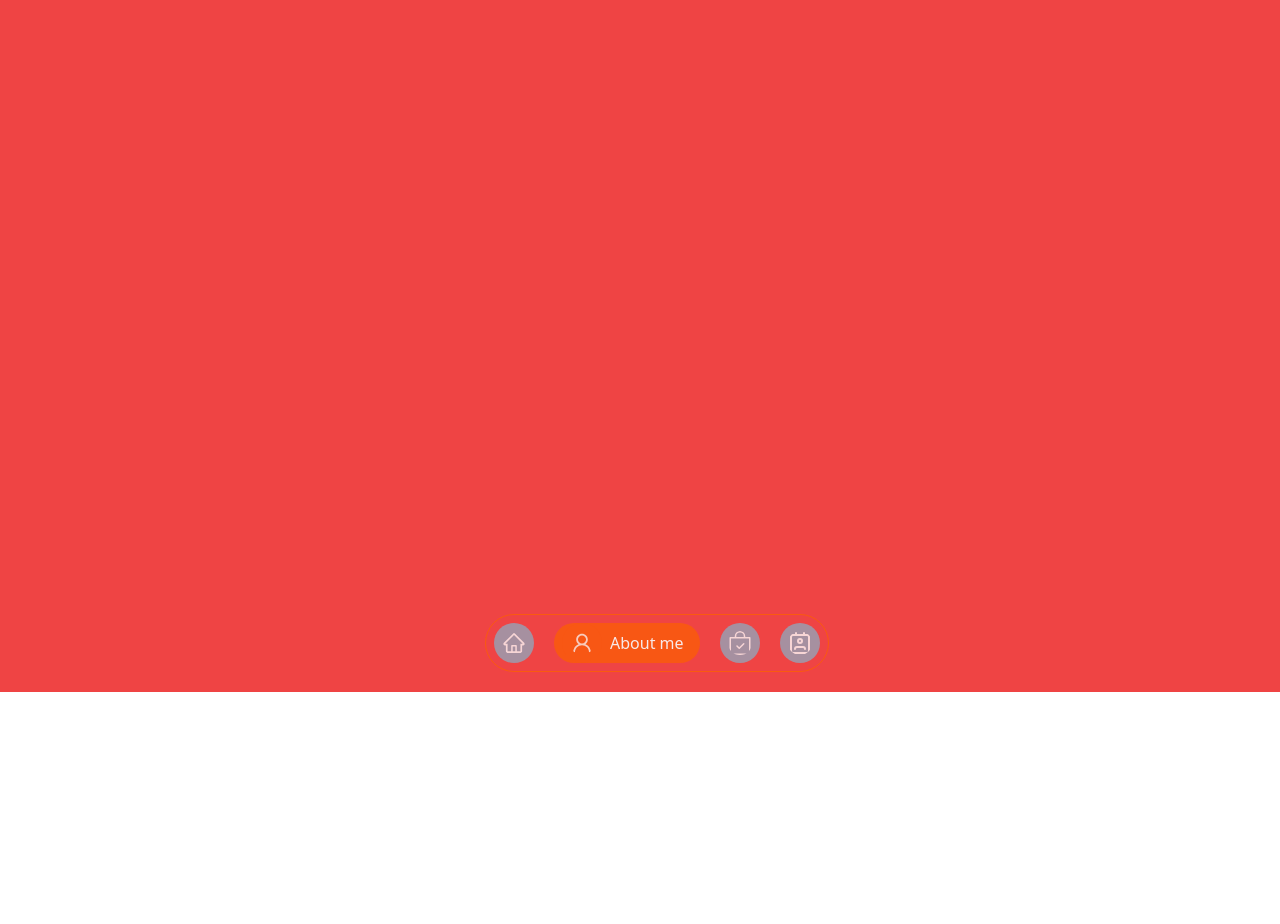
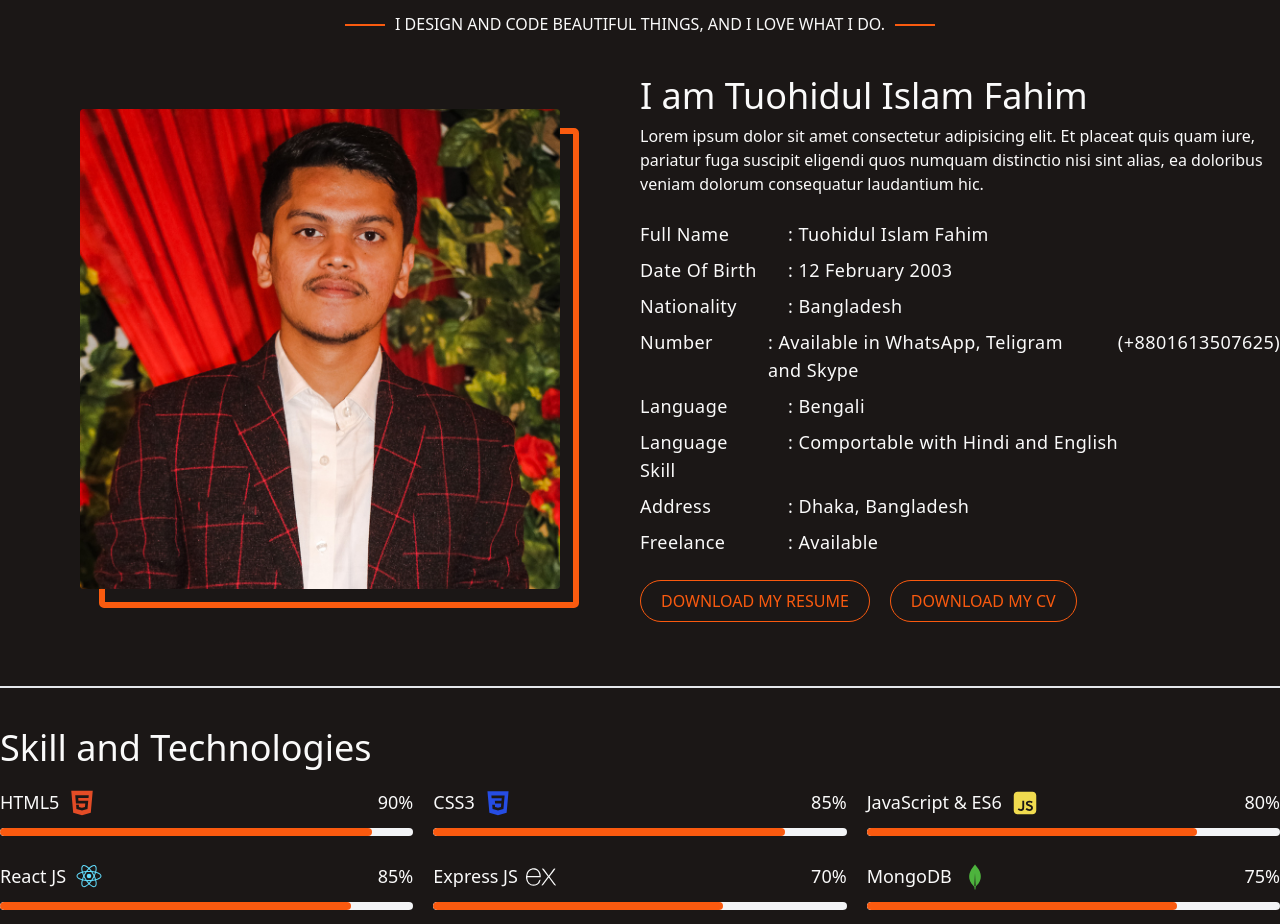
Before and after one commit to FahimDeveloper/My_portfolio, a React (Vite) app: page /about in a window 1280 px wide. Shown: the part 108-1032 px from the top of the page. Before the commit the page ends 800 px from the top, so only its background shows below. Built offline with nearby package versions, Linux system fonts and the light colour scheme.

Commit message:
create about page and add my information with skill

```diff
--- a/package.json
+++ b/package.json
@@ -10,11 +10,12 @@
         "preview": "vite preview"
     },
     "dependencies": {
+        "@react-icons/all-files": "^4.1.0",
         "localforage": "^1.10.0",
         "match-sorter": "^6.3.1",
         "react": "^18.2.0",
         "react-dom": "^18.2.0",
-        "react-icons": "^4.9.0",
+        "react-icons": "^4.10.1",
         "react-router-dom": "^6.13.0",
         "react-type-animation": "^3.1.0",
         "sort-by": "^1.2.0"
--- a/src/components/Title.jsx
+++ b/src/components/Title.jsx
@@ -1,9 +1,10 @@
 
 
-const Title = () => {
+const Title = ({ title, mainTitle, subTitle }) => {
     return (
-        <div>
-
+        <div className="text-center uppercase">
+            <h2 className="text-5xl font-bold mb-2">{title} <span className="text-primary">{mainTitle}</span></h2>
+            <span className="subTitle relative">{subTitle}</span>
         </div>
     );
 };
--- a/src/components/ToggleTheme.jsx
+++ b/src/components/ToggleTheme.jsx
@@ -4,7 +4,7 @@ import { BsSun, BsMoonStars } from "react-icons/bs";
 const ToggleTheme = () => {
     const { isDarkMode, toggleTheme } = useTheme()
     return (
-        <div onClick={toggleTheme} className='absolute cursor-pointer transition right-8 top-10 border border-primary p-2 rounded-full'>
+        <div onClick={toggleTheme} className='fixed cursor-pointer transition right-8 top-10 border border-primary p-2 rounded-full'>
             <div className='text-xl'>
                 {
                     isDarkMode ? <BsSun />
--- /dev/null
+++ b/src/hooks/usePageTitle.jsx
@@ -0,0 +1,11 @@
+import { } from 'react';
+
+const usePageTitle = () => {
+    return (
+        <div>
+
+        </div>
+    );
+};
+
+export default usePageTitle;
--- a/src/index.css
+++ b/src/index.css
@@ -77,3 +77,35 @@ body {
 .outLineBtn:hover {
     @apply bg-primary text-zinc-100 transition-all ease-in-out
 }
+
+.subTitle::after {
+    content: '';
+    position: absolute;
+    width: 40px;
+    height: 2px;
+    background-color: #fa5b0f;
+    top: 50%;
+    right: -50px;
+}
+
+.subTitle::before {
+    content: '';
+    position: absolute;
+    width: 40px;
+    height: 2px;
+    background-color: #fa5b0f;
+    top: 50%;
+    left: -50px;
+}
+
+.my-pic::after {
+    content: '';
+    position: absolute;
+    width: 100%;
+    height: 100%;
+    left: 4%;
+    top: 4%;
+    z-index: -1;
+    border-radius: 5px;
+    border: 6px solid #fa5b0f;
+}
--- a/src/pages/About/About.jsx
+++ b/src/pages/About/About.jsx
@@ -1,9 +1,23 @@
+import Title from "../../components/Title";
+import ToggleTheme from "../../components/ToggleTheme";
+import useTheme from "../../hooks/useTheme";
+import AboutMe from "./Components/AboutMe/AboutMe";
+import MySkill from "./Components/MySkill/MySkill";
 
 
 const About = () => {
+    const { isDarkMode } = useTheme();
     return (
-        <div className="bg-red-500 h-screen">
-            about
+        <div className={`py-16 ${isDarkMode ? 'bg-dark text-zinc-50' : 'bg-zinc-50'} min-h-screen`}>
+            <div className="container mx-auto">
+                <ToggleTheme />
+                <Title title={`about`} mainTitle={`me`} subTitle={`I DESIGN AND CODE BEAUTIFUL THINGS, AND I LOVE WHAT I DO.`} />
+                <div className="">
+                    <AboutMe />
+                    <hr className="border" />
+                    <MySkill />
+                </div>
+            </div>
         </div>
     );
 };
--- /dev/null
+++ b/src/pages/About/Components/AboutMe/AboutMe.jsx
@@ -0,0 +1,35 @@
+
+import myPhoto from "../../../../assets/fahim.jpg"
+import Information from './Information';
+
+const AboutMe = () => {
+    return (
+        <div className='pt-10 pb-16 grid grid-cols-2 items-center'>
+            <div className='my-pic relative z-10 w-3/4 mx-auto'>
+                <img src={myPhoto} className='w-full h-full rounded' alt="my picture" />
+            </div>
+            <div className='space-y-6'>
+                <div className='space-y-2'>
+                    <h2 className='text-4xl'>I am Tuohidul Islam Fahim</h2>
+                    <p>Lorem ipsum dolor sit amet consectetur adipisicing elit. Et placeat quis quam iure, pariatur fuga suscipit eligendi quos numquam distinctio nisi sint alias, ea doloribus veniam dolorum consequatur laudantium hic.</p>
+                </div>
+                <div className='space-y-2'>
+                    <Information title={`full name`} info={`Tuohidul Islam Fahim`} />
+                    <Information title={`date of birth`} info={`12 February 2003`} />
+                    <Information title={`nationality`} info={`Bangladesh`} />
+                    <div className='flex gap-5 text-lg tracking-wide'><p className='font-medium w-32 capitalize'>number</p>: Available in WhatsApp, Teligram and Skype<a href='tel:+8801613507625'>(+8801613507625)</a></div>
+                    <Information title={`language`} info={`Bengali`} />
+                    <Information title={`language skill`} info={`Comportable with Hindi and English`} />
+                    <Information title={`address`} info={`Dhaka, Bangladesh`} />
+                    <Information title={`freelance`} info={`Available`} />
+                </div>
+                <div className='flex items-center gap-5'>
+                    <button className='outLineBtn'>download my resume</button>
+                    <button className='outLineBtn'>download my cv</button>
+                </div>
+            </div>
+        </div>
+    );
+};
+
+export default AboutMe;
--- /dev/null
+++ b/src/pages/About/Components/AboutMe/Information.jsx
@@ -0,0 +1,9 @@
+
+
+const Information = ({ title, info }) => {
+    return (
+        <div className='flex gap-5 text-lg tracking-wide'><p className='font-medium w-32 capitalize'>{title}</p>: {info}</div>
+    );
+};
+
+export default Information;
--- /dev/null
+++ b/src/pages/About/Components/MySkill/MySkill.jsx
@@ -0,0 +1,59 @@
+import { AiFillHtml5 } from "react-icons/ai";
+import { DiCss3 } from "react-icons/di";
+import { RiJavascriptFill } from "react-icons/ri";
+import { BiLogoReact, BiLogoMongodb } from "react-icons/bi";
+import { SiExpress } from "react-icons/si";
+
+const MySkill = () => {
+    return (
+        <div className="py-10 space-y-5">
+            <h3 className="text-4xl font-medium">Skill and Technologies</h3>
+            <div className="grid grid-cols-3 gap-5">
+                <div className="space-y-2">
+                    <div className="flex justify-between font-medium text-lg">
+                        <p className="flex gap-2">HTML5 <AiFillHtml5 className="text-3xl text-[#e34c26]" /></p>
+                        <p>90%</p>
+                    </div>
+                    <progress className="progress progress-primary bg-gray-100 w-full" value={90} max="100"></progress>
+                </div>
+                <div className="space-y-2">
+                    <div className="flex justify-between font-medium text-lg">
+                        <p className="flex gap-2">CSS3 <DiCss3 className="text-3xl text-[#264de4]" /></p>
+                        <p>85%</p>
+                    </div>
+                    <progress className="progress progress-primary bg-gray-100 w-full" value={85} max="100"></progress>
+                </div>
+                <div className="space-y-2">
+                    <div className="flex justify-between font-medium text-lg">
+                        <p className="flex gap-2">JavaScript & ES6 <RiJavascriptFill className="text-3xl text-[#F0DB4F]" /></p>
+                        <p>80%</p>
+                    </div>
+                    <progress className="progress progress-primary bg-gray-100 w-full" value={80} max="100"></progress>
+                </div>
+                <div className="space-y-2">
+                    <div className="flex justify-between font-medium text-lg">
+                        <p className="flex gap-2">React JS <BiLogoReact className="text-3xl text-[#61DBFB]" /></p>
+                        <p>85%</p>
+                    </div>
+                    <progress className="progress progress-primary bg-gray-100 w-full" value={85} max="100"></progress>
+                </div>
+                <div className="space-y-2">
+                    <div className="flex justify-between font-medium text-lg">
+                        <p className="flex gap-2">Express JS <SiExpress className="text-3xl" /></p>
+                        <p>70%</p>
+                    </div>
+                    <progress className="progress progress-primary bg-gray-100 w-full" value={70} max="100"></progress>
+                </div>
+                <div className="space-y-2">
+                    <div className="flex justify-between font-medium text-lg">
+                        <p className="flex gap-2">MongoDB <BiLogoMongodb className="text-3xl text-[#4DB33D]" /></p>
+                        <p>75%</p>
+                    </div>
+                    <progress className="progress progress-primary bg-gray-100 w-full" value={75} max="100"></progress>
+                </div>
+            </div>
+        </div>
+    );
+};
+
+export default MySkill;
--- a/src/pages/Home/Home.jsx
+++ b/src/pages/Home/Home.jsx
@@ -27,6 +27,8 @@ const Home = () => {
                             sequence={[
                                 'Tuohidul Islam Fahim',
                                 1000,
+                                'Fontend developer',
+                                1000,
                                 'Junior Web Developer',
                                 1000,
                                 'Work With MERN Stack',
```
Also changed, not shown: src/hooks/useSectionTitle.jsx (deleted), 1 other file (tests, documents, lock files or other folders).
